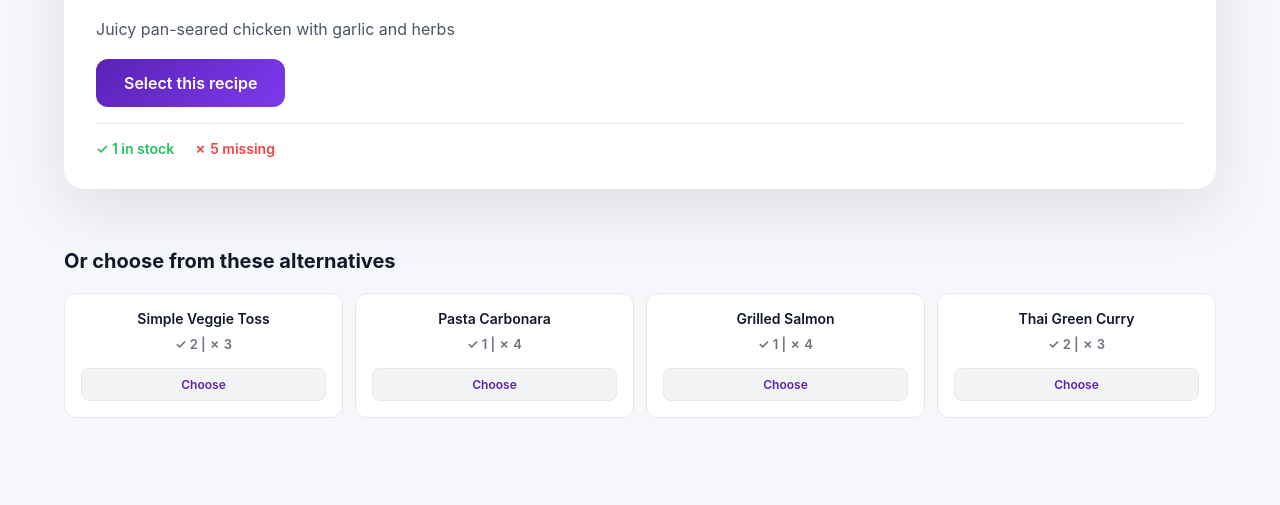
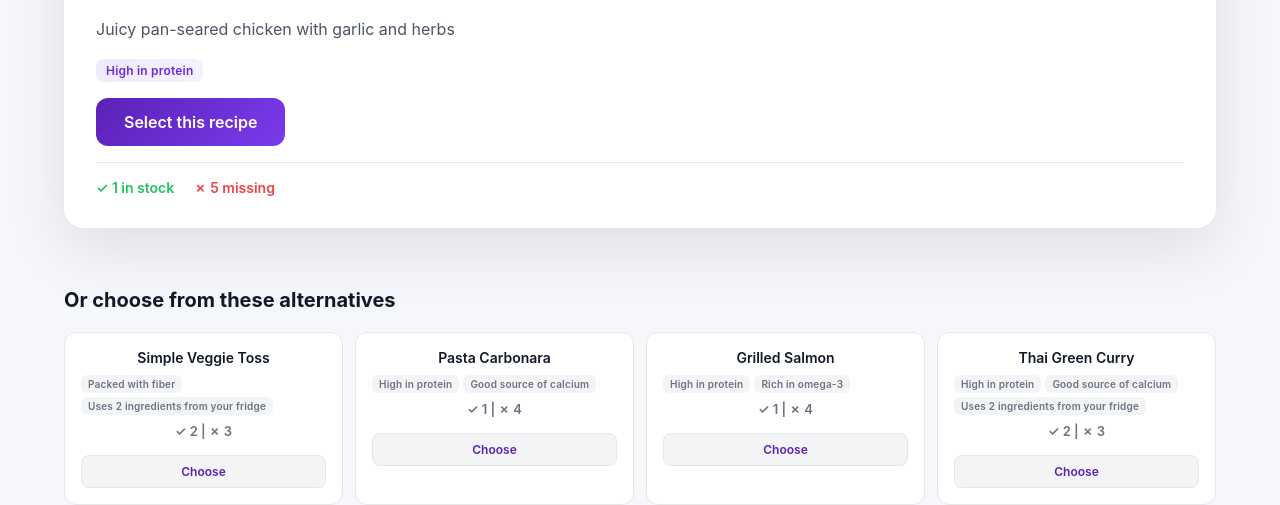
Before and after one commit to mathildegpgp/Recipe-app, a React (Vite) app: page / in a window 1280 px wide. Shown: the part 640-1145 px from the top of the page. Built offline with nearby package versions, Linux system fonts and the light colour scheme.

Commit message:
Add recipe highlights (protein, fiber, omega-3, fridge usage)

```diff
--- a/src/App.tsx
+++ b/src/App.tsx
@@ -70,6 +70,32 @@ const checkRecipeMatch = (recipe: Recipe, stock: string[]): { inStock: number; m
   return { inStock, missing };
 };
 
+const recipeHighlights = (recipe: Recipe, stock: string[], match: { inStock: number; missing: number }): string[] => {
+  const highlights: string[] = [];
+  const all = recipe.ingredients.map((i) => i.toLowerCase());
+  const stockLower = stock.map((i) => i.toLowerCase());
+
+  const hasProtein = all.some((i) => /chicken|beef|pork|salmon|eggs|bacon|turkey|fish|meat/.test(i));
+  const hasFiber = all.some((i) => /broccoli|vegetable|spinach|carrot|salad|bean|lentil|pea|kale/.test(i));
+  const hasOmega = all.some((i) => /salmon|fish|omega|nuts|seed|avocado/.test(i));
+  const hasCalcium = all.some((i) => /milk|cheese|yogurt|cream|parmesan/.test(i));
+  const isQuick = recipe.ingredients.length <= 4;
+
+  const stockUsed = recipe.ingredients.filter((ing) =>
+    stockLower.some((s) => s.includes(ing.toLowerCase()) || ing.toLowerCase().includes(s))
+  ).length;
+
+  if (hasProtein) highlights.push('High in protein');
+  if (hasFiber) highlights.push('Packed with fiber');
+  if (hasOmega) highlights.push('Rich in omega-3');
+  if (hasCalcium) highlights.push('Good source of calcium');
+  if (isQuick) highlights.push('Quick meal');
+  if (stockUsed >= 2) highlights.push(`Uses ${stockUsed} ingredient${stockUsed > 1 ? 's' : ''} from your fridge`);
+  if (match.missing === 0) highlights.push('All ingredients in stock');
+
+  return highlights.slice(0, 3);
+};
+
 const recipeOfTheDay: Recipe = sampleRecipes[0];
 const alternativeRecipes: Recipe[] = sampleRecipes.slice(1);
 
@@ -118,6 +144,11 @@ function App() {
                   <p className="recipe-label">Recipe of the day</p>
                   <h2>{recipeOfTheDay.name}</h2>
                   {recipeOfTheDay.description && <p className="recipe-description">{recipeOfTheDay.description}</p>}
+                  <div className="recipe-highlights">
+                    {recipeHighlights(recipeOfTheDay, fridgeStock, checkRecipeMatch(recipeOfTheDay, fridgeStock)).map((h, i) => (
+                      <span key={i} className="highlight-tag">{h}</span>
+                    ))}
+                  </div>
                   <button className="btn-select-recipe">Select this recipe</button>
                   <div className="ingredient-match">
                     <span className="match-item">✓ {checkRecipeMatch(recipeOfTheDay, fridgeStock).inStock} in stock</span>
@@ -138,6 +169,11 @@ function App() {
                       {recipe.image && <img src={recipe.image} alt={recipe.name} className="recipe-thumb" />}
                       <div className="recipe-alt-info">
                         <h4>{recipe.name}</h4>
+                        <div className="recipe-highlights-alt">
+                          {recipeHighlights(recipe, fridgeStock, match).map((h, i) => (
+                            <span key={i} className="highlight-tag-alt">{h}</span>
+                          ))}
+                        </div>
                         {isAllInStock && <p className="in-stock-badge">✓ Everything in stock</p>}
                         <p className="ingredient-status">✓ {match.inStock} | ✗ {match.missing}</p>
                         <button onClick={() => {}} className="btn-select-alt">
--- a/src/styles.css
+++ b/src/styles.css
@@ -123,6 +123,40 @@ header p {
   margin: 0 0 20px;
   font-size: 16px;
   color: #4b5563;
+}
+
+.recipe-highlights {
+  display: flex;
+  flex-wrap: wrap;
+  gap: 8px;
+  margin-bottom: 16px;
+}
+
+.recipe-highlights-alt {
+  display: flex;
+  flex-wrap: wrap;
+  gap: 4px;
+  margin-bottom: 8px;
+}
+
+.highlight-tag {
+  background: linear-gradient(135deg, #ede9fe, #f5f3ff);
+  color: #6d28d9;
+  font-size: 12px;
+  font-weight: 600;
+  padding: 4px 10px;
+  border-radius: 8px;
+  letter-spacing: 0.2px;
+}
+
+.highlight-tag-alt {
+  background: #f3f4f6;
+  color: #6b7280;
+  font-size: 10px;
+  font-weight: 600;
+  padding: 3px 7px;
+  border-radius: 6px;
+  letter-spacing: 0.2px;
 }
 
 .ingredient-match {
```
